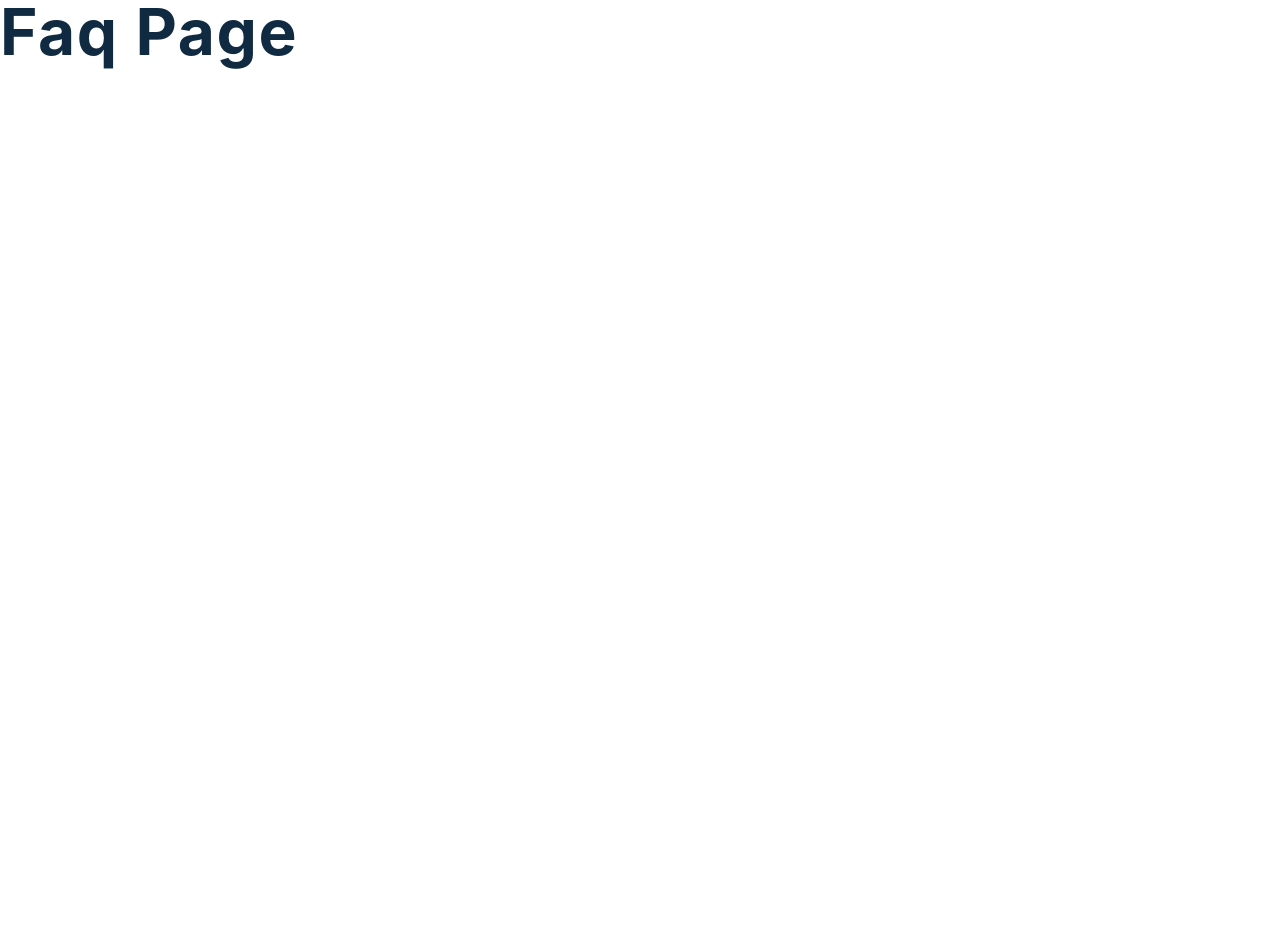
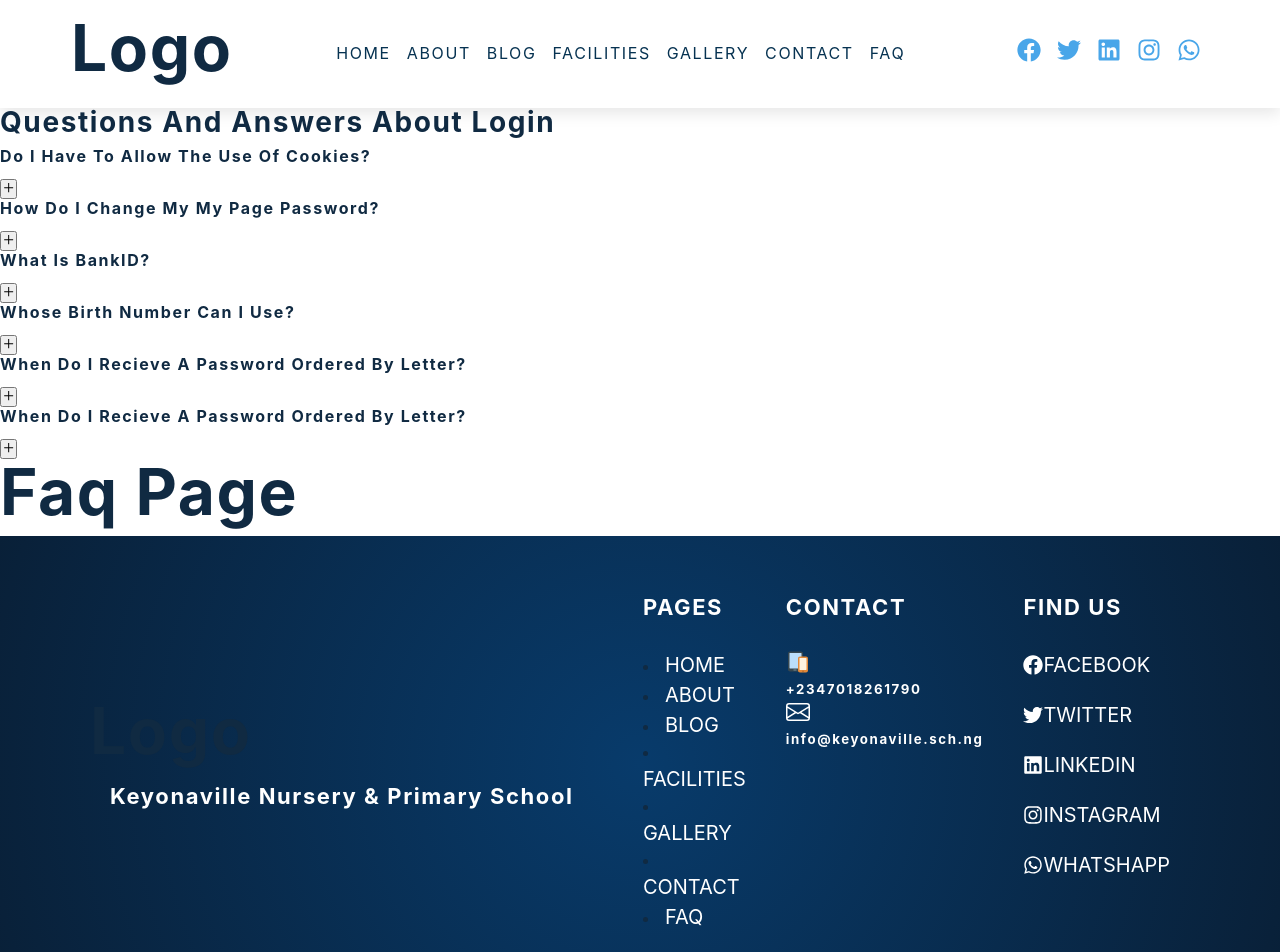
Before and after one commit to domchu/keyonaville, a Next.js app: page /faq in a window 1280 px wide. Shown: the top 952 px of the page. Before the commit the page ends 800 px from the top, so only its background shows below. Built offline with nearby package versions, Linux system fonts and the light colour scheme.

Commit message:
bug:fixed folder path

```diff
--- a/Components/Faq/Faq.js
+++ b/Components/Faq/Faq.js
@@ -1,6 +1,6 @@
 import React, { useState } from "react";
-import data from "./data";
-import SingleQuestion from "./Question";
+import data from "../Faq/Questiondata";
+import SingleQuestion from "../Faq/QuestionToggle";
 function Faq() {
   const [questions, setQuestions] = useState(data);
   return (
--- a/pages/faq.js
+++ b/pages/faq.js
@@ -1,7 +1,11 @@
 import Head from "next/head";
 import Image from "next/image";
+import Navbar from "./../Components/Navbar/Navbar";
+// import Faq from "./faq";
+import Faq from "../Components/Faq/Faq";
+import Footer from "./../Components/Footer/Footer";
 
-export default function Faq() {
+export default function faq() {
   return (
     <div>
       <Head>
@@ -9,7 +13,10 @@
         <meta name="description" content="Generated by create next app" />
         <link rel="icon" href="/favicon.ico" />
       </Head>
+      <Navbar />
+      <Faq />
       <h1>Faq Page</h1>
+      <Footer />
     </div>
   );
 }
--- a/styles/globals.scss
+++ b/styles/globals.scss
@@ -270,3 +270,5 @@
     letter-spacing: var(--spacing);
     color: #ffffff;
   }
+
+  // faq css
```
